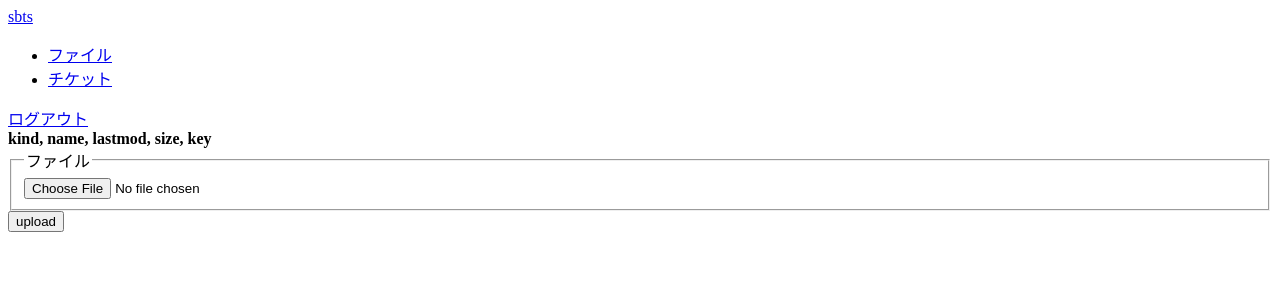
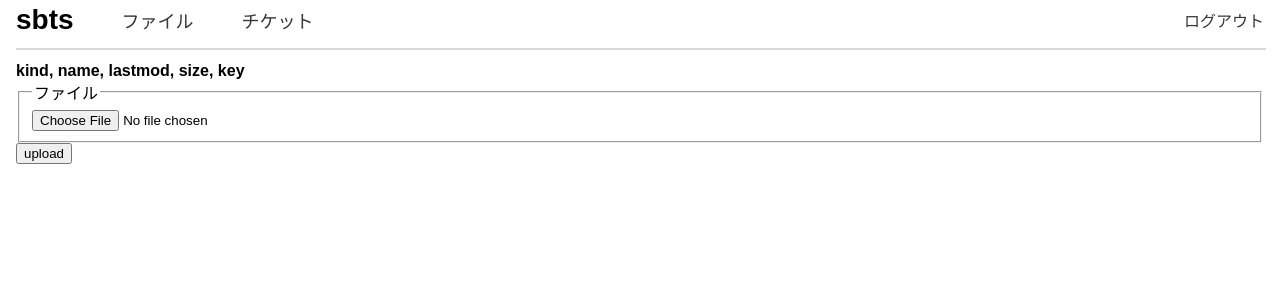
Before and after one commit to simon-i1-h/sbts, a Django app: page /file/ in a window 1280 px wide. Shown: the top 300 px of the page. Run offline with Django 4.2, Linux system fonts and the light colour scheme; the visitor is signed in with stand-in values (Sample User, id 1); data that the repository does not hold is empty.

Commit message:
ヘッダーにスタイルを適用

```diff
--- a/sbts/page/static/page/style.css
+++ b/sbts/page/static/page/style.css
@@ -0,0 +1,65 @@
+@charset "utf-8";
+
+strong {
+  font-weight: bold;
+}
+
+body {
+  font-family: sans-serif;
+  display: grid;
+  grid-template-columns: 1fr min(80rem, 97.5%) 1fr;
+  margin: 0.25rem 0;
+}
+
+body > * {
+  grid-column: 2;
+}
+
+.header-nav {
+  display: flex;
+  align-items: center;
+}
+
+.header-nav a {
+  text-decoration: none;
+}
+
+.header-top a {
+  padding-right: 1.5rem;
+  font-size: 1.75rem;
+  color: #000000;
+}
+
+.header-navlist {
+  display: flex;
+  list-style: none;
+  padding: 0;
+  margin: 0;
+  flex: 1;
+  flex-wrap: nowrap;
+}
+
+.header-navitem a {
+  color: #363737; /* xkcd dark grey */
+}
+
+.header-navtab a {
+  padding: 0.5rem 1rem;
+  margin: 0 0.5rem;
+  font-size: 1.125rem;
+}
+
+.header-navtab a:hover {
+  background-color: #d8dcd6; /* xkcd light grey */
+  border-radius: 0.5rem;
+}
+
+.header-authn a:hover {
+  text-decoration: underline;
+}
+
+.hr-header-main {
+  width: 100%;
+  margin: 0.75rem 0;
+  border: 1px solid #d8dcd6; /* xkcd light grey */
+}
--- a/sbts/page/templates/page/base.html
+++ b/sbts/page/templates/page/base.html
@@ -7,22 +7,24 @@
 </head>
 <body>
 <header>
-  <nav>
-    <a href="{% url 'top' %}">sbts</a>
+  <nav class="header-nav">
+    <span class="header-top"><a href="{% url 'top' %}" ><strong>sbts</strong></a></span>
 
-    <ul>
-      <li><a href="{% url 'file' %}">ファイル</a></li>
-      <li><a href="{% url 'ticket' %}">チケット</a></li>
+    <ul class="header-navlist">
+      <li class="header-navitem header-navtab"><a href="{% url 'file' %}">ファイル</a></li>
+      <li class="header-navitem header-navtab"><a href="{% url 'ticket' %}">チケット</a></li>
     </ul>
 
-    {% if user.is_authenticated %}
-    <a href="{% url 'logout' %}">ログアウト</a>
-    {% else %}
-    <a href="{% url 'login' %}">ログイン</a>
-    {% endif %}
+    <span class="header-navitem header-authn">
+      {% if user.is_authenticated %}
+      <a href="{% url 'logout' %}">ログアウト</a>
+      {% else %}
+      <a href="{% url 'login' %}">ログイン</a>
+      {% endif %}
+    </span>
   </nav>
 </header>
-
+<hr class="hr-header-main">
 <main>{% block content %}
 {% endblock %}  </main>
 </body>
```
